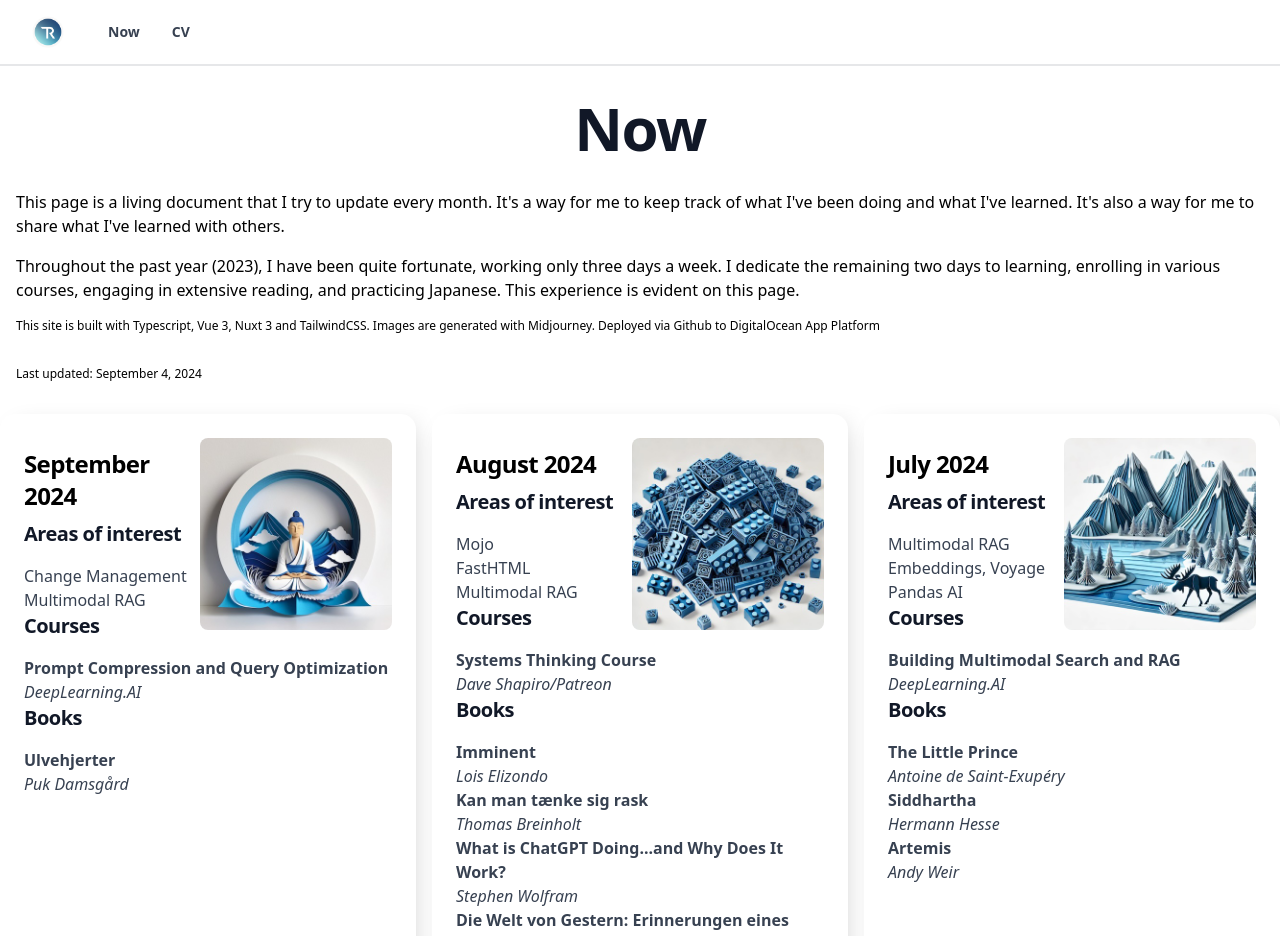
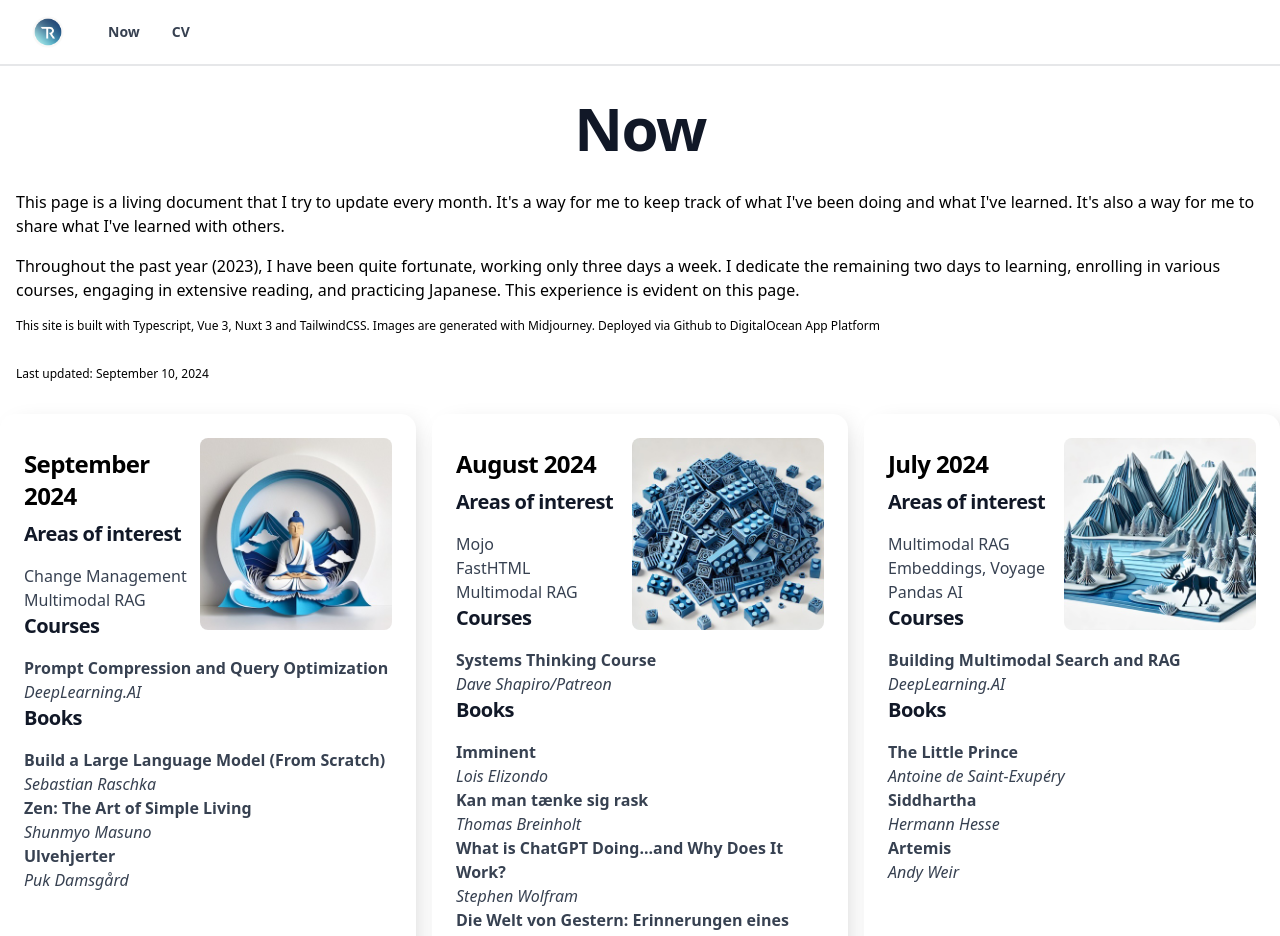
Before and after one commit to ringling/nuxt_ringling_info, a Nuxt app: page /now in a window 1280 px wide. Shown: the top 936 px of the page. Built offline with nearby package versions, Linux system fonts and the light colour scheme.

Commit message:
books added

```diff
--- a/pages/now.vue
+++ b/pages/now.vue
@@ -13,7 +13,7 @@ Team<template>
         generated with
         Midjourney. Deployed via Github to DigitalOcean App Platform
       </div>
-      <div class="m-4 mb-8 text-xs">Last updated: September 4, 2024</div>
+      <div class="m-4 mb-8 text-xs">Last updated: September 10, 2024</div>
       <div class="grid grid-cols-1 md:grid-cols-2 xl:grid-cols-3 gap-4">
         <div class="block max-w p-6 bg-white markdown neu">
           <img src="/img/zen.jpg" class="lg:w-48 md:w-32 w-16 rounded-lg float-right" /><h5 class="mb-2 mt-4 text-2xl font-bold tracking-tight text-black">September 2024</h5>
@@ -29,6 +29,8 @@ Team<template>
             </ul>
             <h3>Books</h3>
             <ul>
+              <li class="grid grid-cols-1"> <b>Build a Large Language Model (From Scratch)</b> <em class="whitespace-nowrap">Sebastian Raschka</em></li>
+              <li class="grid grid-cols-1"> <b>Zen: The Art of Simple Living</b> <em class="whitespace-nowrap">Shunmyo Masuno</em></li>
               <li class="grid grid-cols-1"> <b>Ulvehjerter</b> <em class="whitespace-nowrap">Puk Damsgård</em></li>
             </ul>
           </p>
```
